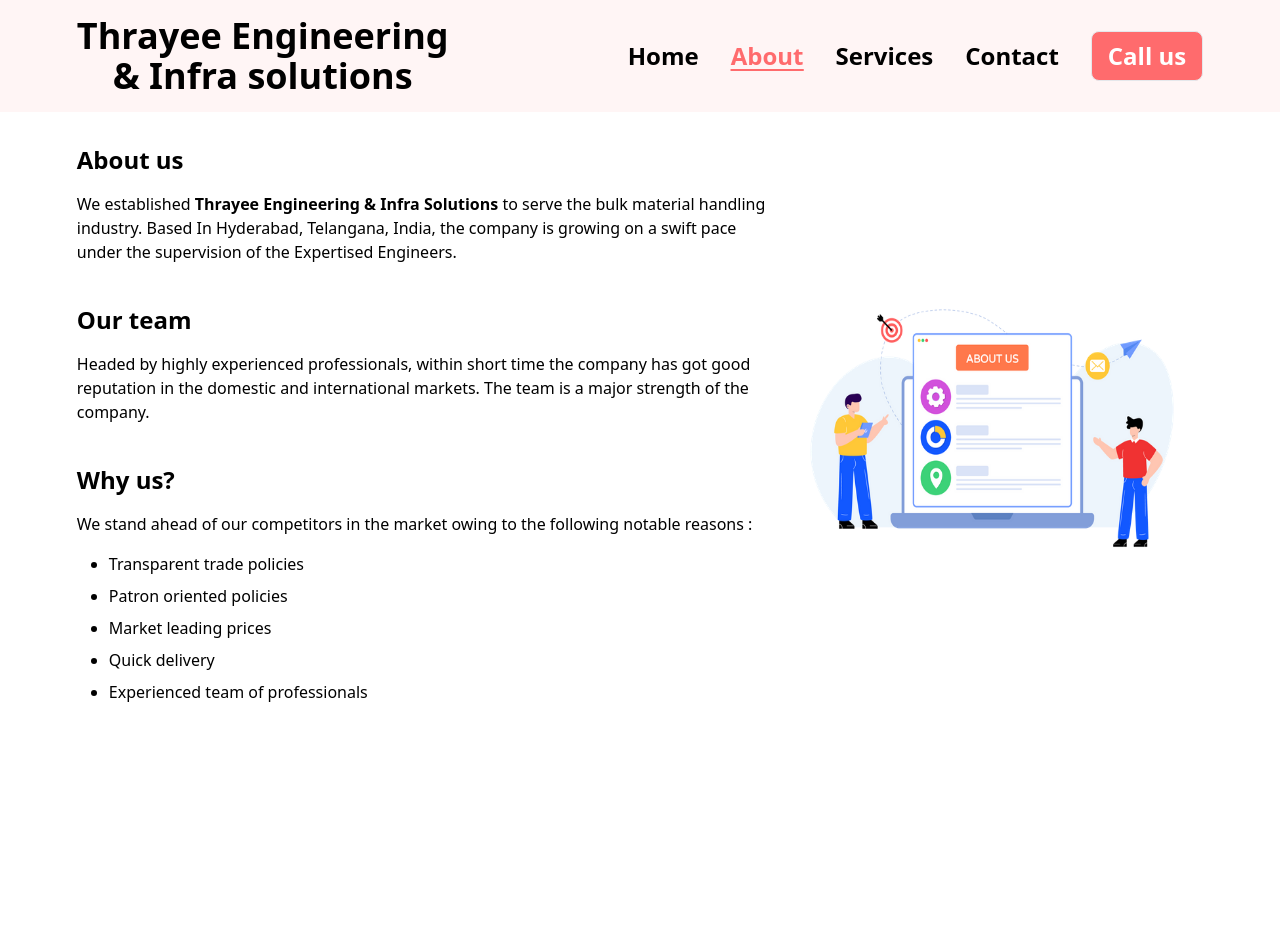
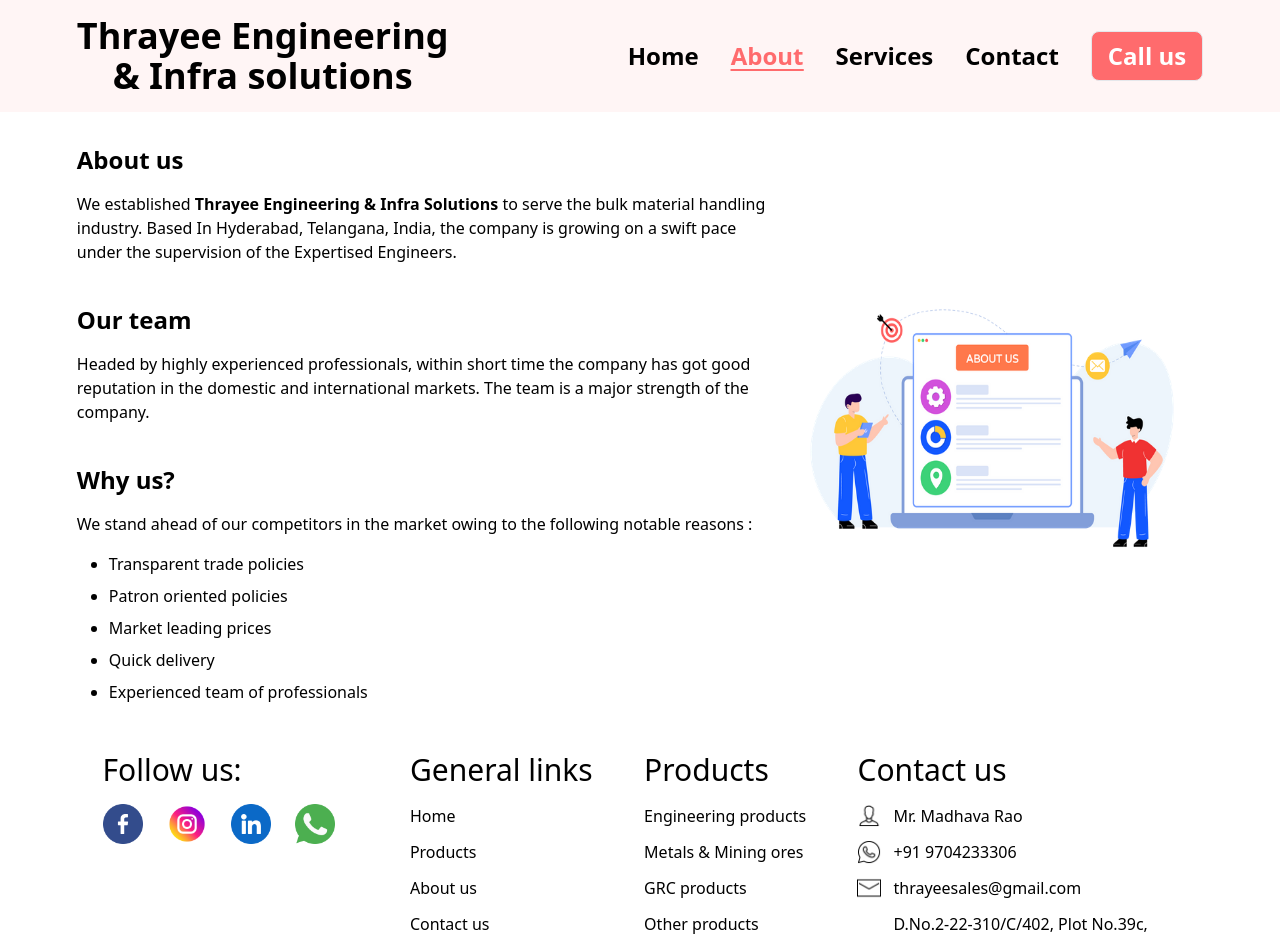
Before and after one commit to PirangiTharun/teis, a React (Create React App) app: page /about in a window 1280 px wide. Shown: the top 940 px of the page. Before the commit the page ends 800 px from the top, so only its background shows below. Built offline with nearby package versions, Linux system fonts and the light colour scheme.

Commit message:
footer changes

```diff
--- a/src/App.js
+++ b/src/App.js
@@ -2,6 +2,7 @@
 import './App.css';
 import BackToTop from './components/BackToTop';
 import Navbar from './components/Navbar';
+import Footer from './components/Footer';
 
 
 function App() {
@@ -10,6 +11,7 @@
       <Navbar />
       <Outlet />
       <BackToTop />
+      <Footer />
     </div>
   );
 }
--- a/src/components/Footer.js
+++ b/src/components/Footer.js
@@ -7,6 +7,7 @@
 import user from "../assets/user.png";
 import phone from "../assets/wapp.png";
 import mail from "../assets/mail.png";
+import { Link } from "react-router-dom";
 
 const Footer = () => {
   return (
@@ -29,9 +30,9 @@
       <div>
         <p className="text-3xl mb-4">General links</p>
         <ul className="">
-          <li className="mb-3 cursor-pointer hover:text-[#ee6567]">Home</li>
+          <li className="mb-3 cursor-pointer hover:text-[#ee6567]"><Link to="/">Home</Link></li>
           <li className="mb-3 cursor-pointer hover:text-[#ee6567]">Products</li>
-          <li className="mb-3 cursor-pointer hover:text-[#ee6567]">About us</li>
+          <li className="mb-3 cursor-pointer hover:text-[#ee6567]"><Link to="/about">About us</Link></li>
           <li className="mb-3 cursor-pointer hover:text-[#ee6567]">
             Contact us
           </li>
--- a/src/components/Home.js
+++ b/src/components/Home.js
@@ -9,7 +9,6 @@
 import faq from '../assets/faq.png';
 import ImageCard from './ImageCard';
 import Accordion from './Accordion';
-import Footer from './Footer';
 
 
 const Home = () => {
@@ -43,7 +42,6 @@
           <Accordion />
         </div>
       </div>
-      <Footer />
     </div>
   )
 }
```
